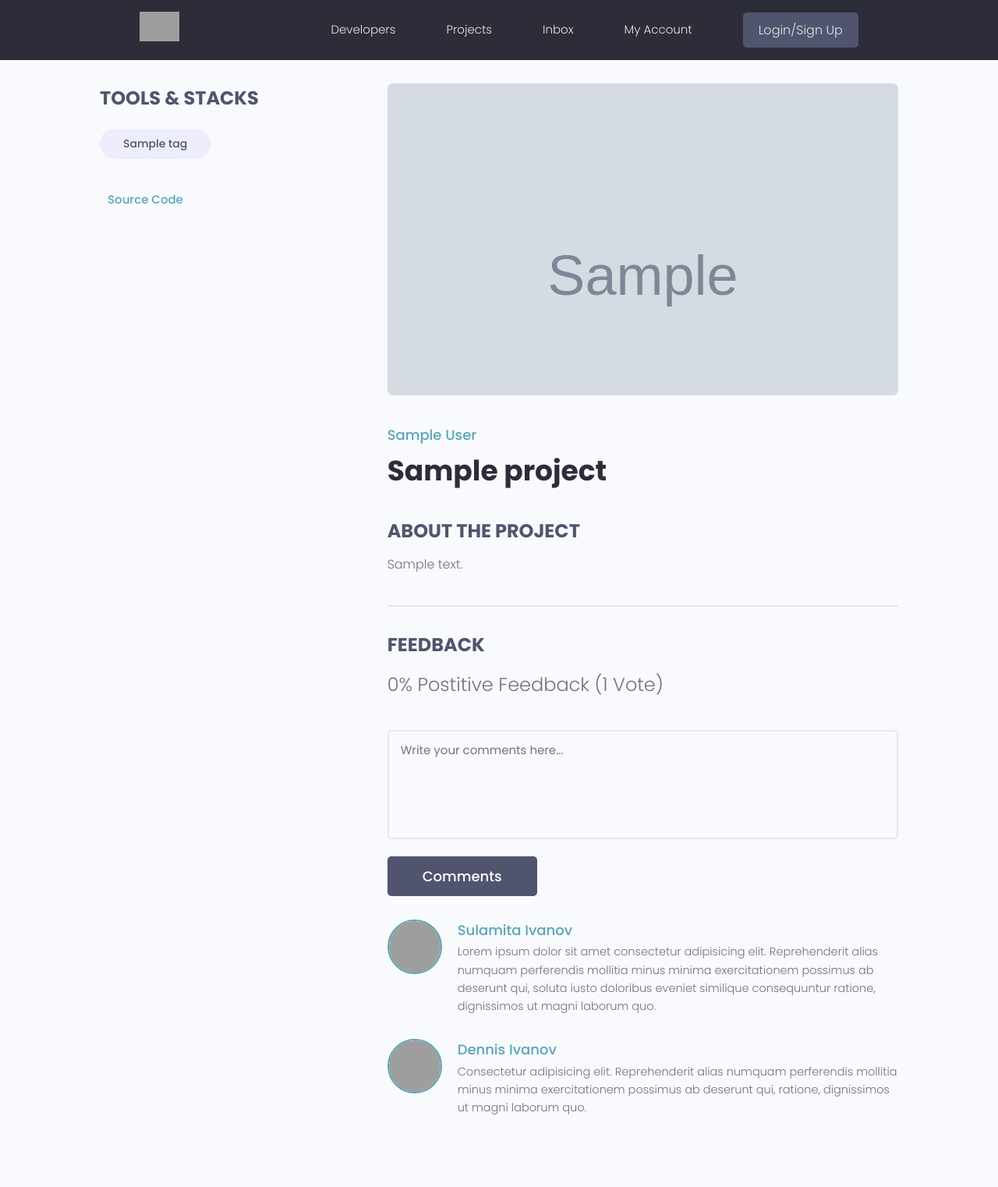
After one commit to Sheharyar123/SearchDev, a Django app: page /project/00000000-0000-0000-0000-000000000001/ in a window 1280 px wide. The commit adds this page. Shown: the whole page at 78% size. Run offline with Django 4.2, Linux system fonts and the light colour scheme; tables that the repository leaves empty hold one stand-in row (values such as "Sample post"); grey boxes marked "Sample" are stand-in pictures; some libraries are stand-ins or nearby versions; grey boxes are pictures that could not be loaded.

Commit message:
Set up project list and detail page

```diff
--- a/project/models.py
+++ b/project/models.py
@@ -1,5 +1,6 @@
 import uuid
 from django.db import models
+from django.urls import reverse
 from profiles.models import Profile
 
 # Create your models here.
@@ -37,12 +38,15 @@ class Project(models.Model):
     updated_on = models.DateTimeField(auto_now=True)
 
     class Meta:
-        ordering = ["-updated_on", "-created_on"]
         indexes = [models.Index(fields=["id", "-updated_on", "-created_on"])]
 
     def __str__(self):
         """Defines representation of a project object"""
         return self.title
+
+    def get_absolute_url(self):
+        """Canonical url for each user project"""
+        return reverse("project:project_detail", args=[self.id])
 
     @property
     def vote_count(self):
@@ -81,7 +85,7 @@ class Review(models.Model):
     class Meta:
         ordering = ["-updated_on", "-created_on"]
         indexes = [models.Index(fields=["id", "-updated_on", "-created_on"])]
-        # unique_together = [["owner", "project"]]
+        unique_together = [["owner", "project"]]
 
     def __str__(self):
         """Defines representation of a review object"""
--- a/project/urls.py
+++ b/project/urls.py
@@ -0,0 +1,10 @@
+from django.urls import path
+
+from .views import ProjectListView, ProjectDetailView
+
+app_name = "project"
+
+urlpatterns = [
+    path("projects/", ProjectListView.as_view(), name="project_list"),
+    path("project/<uuid:pk>/", ProjectDetailView.as_view(), name="project_detail"),
+]
--- a/project/views.py
+++ b/project/views.py
@@ -1,3 +1,26 @@
-from django.shortcuts import render
+from django.views.generic import ListView, DetailView
+
+from .models import Project
 
 # Create your views here.
+class ProjectListView(ListView):
+    """Defines the logic to list all projects"""
+
+    model = Project
+    template_name = "project/project_list.html"
+    context_object_name = "project_list"
+
+    def get_queryset(self):
+        return sorted(
+            Project.objects.all(),
+            key=lambda x: (x.vote_ratio, x.vote_count, x.created_on),
+            reverse=True,
+        )
+
+
+class ProjectDetailView(DetailView):
+    """Defines the logic to display project in detail"""
+
+    model = Project
+    template_name = "project/project_detail.html"
+    context_object_name = "project"
--- a/search_dev/urls.py
+++ b/search_dev/urls.py
@@ -6,5 +6,5 @@ from django.urls import path, include
 urlpatterns = [
     path("admin/", admin.site.urls),
     path("", include("profiles.urls")),
-    # path("projects/", include("project.urls")),
+    path("", include("project.urls")),
 ] + static(settings.MEDIA_URL, document_root=settings.MEDIA_ROOT)
--- a/templates/_navbar.html
+++ b/templates/_navbar.html
@@ -14,10 +14,10 @@
       </label>
       <ul class="header__menu">
         <li class="header__menuItem">
-            <a href="index.html">Developers</a>
+          <a href="{% url 'profiles:profile_list' %}">Developers</a>
         </li>
         <li class="header__menuItem">
-            <a href="projects.html">Projects</a>
+          <a href="{% url 'project:project_list' %}">Projects</a>
         </li>
         <li class="header__menuItem"><a href="inbox.html">Inbox</a></li>
         <li class="header__menuItem">
--- a/templates/profiles/profile_detail.html
+++ b/templates/profiles/profile_detail.html
@@ -69,11 +69,11 @@
               {% for project in projects %}
                 <div class="column">
                     <div class="card project">
-                    <a href="single-project.html" class="project">
+                      <a href="{{ project.get_absolute_url }}" class="project">
                           <img class="project__thumbnail" src="{{ project.featured_img.url }}" alt="project thumbnail" />
                           <div class="card__body">
                           <h3 class="project__title">{{ project.title|title }}</h3>
-                        <p><a class="project__author" href="profile.html">By {{ project.owner.user.name|title }}</a></p>
+                          <p><a class="project__author" href="{{ project.profile.get_absolute_url }}">By {{ project.owner.user.name|title }}</a></p>
                           <p class="project--rating">
                               <span style="font-weight: bold;">{{ project.vote_ratio }}%</span> Postitive
                               Feedback ({{ project.vote_count }} Vote{{ project.vote_count|pluralize }})
--- /dev/null
+++ b/templates/project/project_detail.html
@@ -0,0 +1,113 @@
+{% extends '_base.html' %}
+
+{% block title %}{{ project.title }}{% endblock title %}
+
+{% block content %}
+    <!-- Main Section -->
+    <main class="singleProject my-md">
+      <div class="container">
+        <div class="layout">
+          <div class="column column--1of3">
+            <h3 class="singleProject__subtitle">Tools & Stacks</h3>
+            <div class="singleProject__toolStack">
+                {% for tag in project.tags.all %}
+                    <span class="tag tag--pill tag--sub tag--lg">
+                        <small>{{ tag.name }}</small>
+                    </span>
+                {% endfor %}
+            </div>
+            <a class="singleProject__liveLink" href="{{ project.source_code }}" target="_blank"
+              ><i class="im im-external-link"></i>Source Code
+            </a>
+          </div>
+          <div class="column column--2of3">
+            <img
+              class="singleProject__preview"
+              src={{ project.featured_img.url }}
+              alt="portfolio thumbnail"
+            />
+            <a href="{{ project.owner.get_absolute_url }}" class="singleProject__developer"
+              >{{ project.owner.user.name }}</a
+            >
+            <h2 class="singleProject__title">
+              {{ project.title }}
+            </h2>
+            <h3 class="singleProject__subtitle">About the Project</h3>
+            <div class="singleProject__info">
+              {{ project.description|linebreaks }}
+            </div>
+
+            <div class="comments">
+              <h3 class="singleProject__subtitle">Feedback</h3>
+              <h5 class="project--rating">{{ project.vote_ratio }}%
+                  Postitive Feedback ({{ project.vote_count }} Vote{{ project.vote_count|pluralize}})
+              </h5>
+
+              <form class="form" action="#" method="POST">
+                <!-- Textarea -->
+                <div class="form__field">
+                  <label for="formInput#textarea">Comments: </label>
+                  <textarea
+                    class="input input--textarea"
+                    name="message"
+                    id="formInput#textarea"
+                    placeholder="Write your comments here..."
+                  ></textarea>
+                </div>
+                <input
+                  class="btn btn--sub btn--lg"
+                  type="submit"
+                  value="Comments"
+                />
+              </form>
+              <div class="commentList">
+                <div class="comment">
+                  <a href="profile.html">
+                    <img
+                      class="avatar avatar--md"
+                      src="https://pbs.twimg.com/profile_images/1335382240931368961/b3wSZKj4_400x400.jpg"
+                      alt="user"
+                    />
+                  </a>
+                  <div class="comment__details">
+                    <a href="profile.html" class="comment__author"
+                      >Sulamita Ivanov</a
+                    >
+                    <p class="comment__info">
+                      Lorem ipsum dolor sit amet consectetur adipisicing elit.
+                      Reprehenderit alias numquam perferendis mollitia minus
+                      minima exercitationem possimus ab deserunt qui, soluta
+                      iusto doloribus eveniet similique consequuntur ratione,
+                      dignissimos ut magni laborum quo.
+                    </p>
+                  </div>
+                </div>
+                <div class="comment">
+                  <a href="profile.html">
+                    <img
+                      class="avatar avatar--md"
+                      src="https://avatars.githubusercontent.com/u/33843378"
+                      alt="user"
+                    />
+                  </a>
+                  <div class="comment__details">
+                    <a href="profile.html" class="comment__author"
+                      >Dennis Ivanov</a
+                    >
+                    <p class="comment__info">
+                      Consectetur adipisicing elit. Reprehenderit alias numquam
+                      perferendis mollitia minus minima exercitationem possimus
+                      ab deserunt qui, ratione, dignissimos ut magni laborum
+                      quo.
+                    </p>
+                  </div>
+                </div>
+              </div>
+            </div>
+          </div>
+        </div>
+      </div>
+      <!-- </div> -->
+    </main>
+
+{% endblock content %}
```
Also changed, not shown: templates/project/project_list.html (added, +92 -0 lines). Lines whose indentation alone changed are shown as unchanged.
